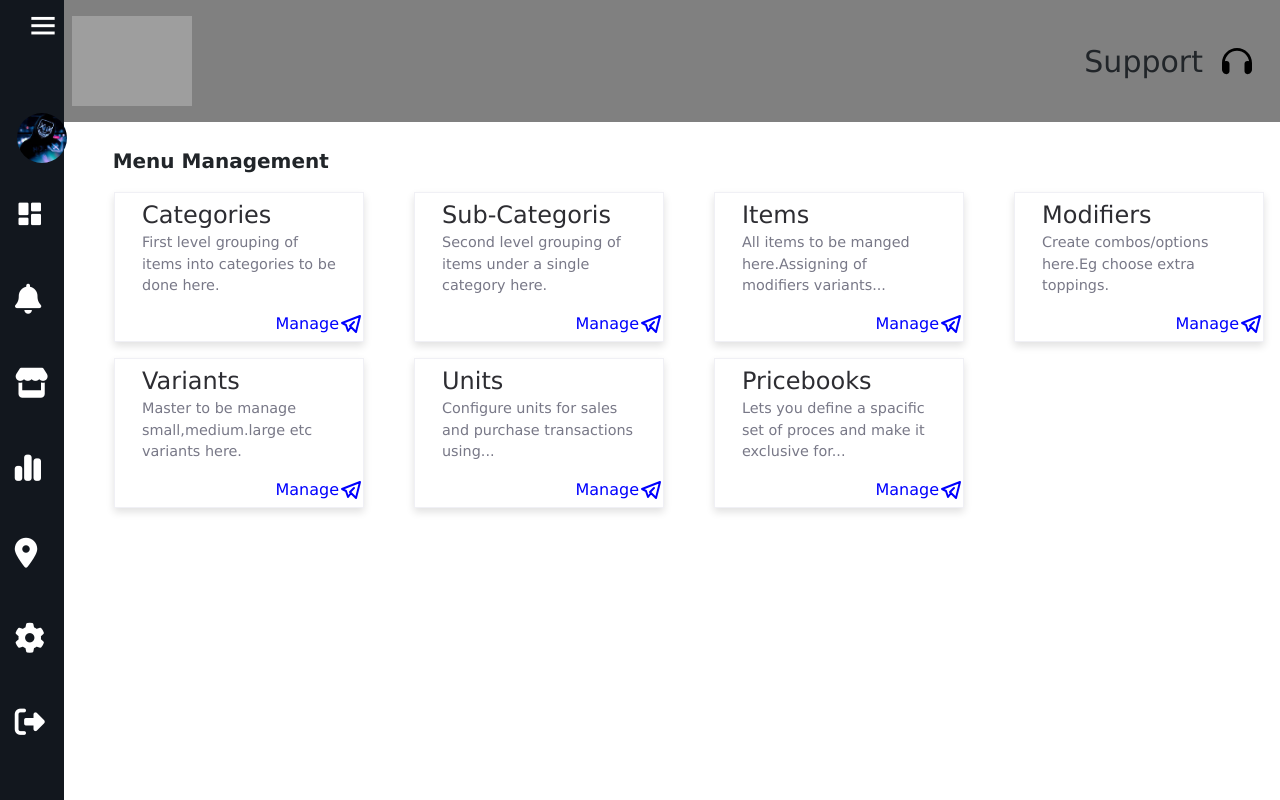
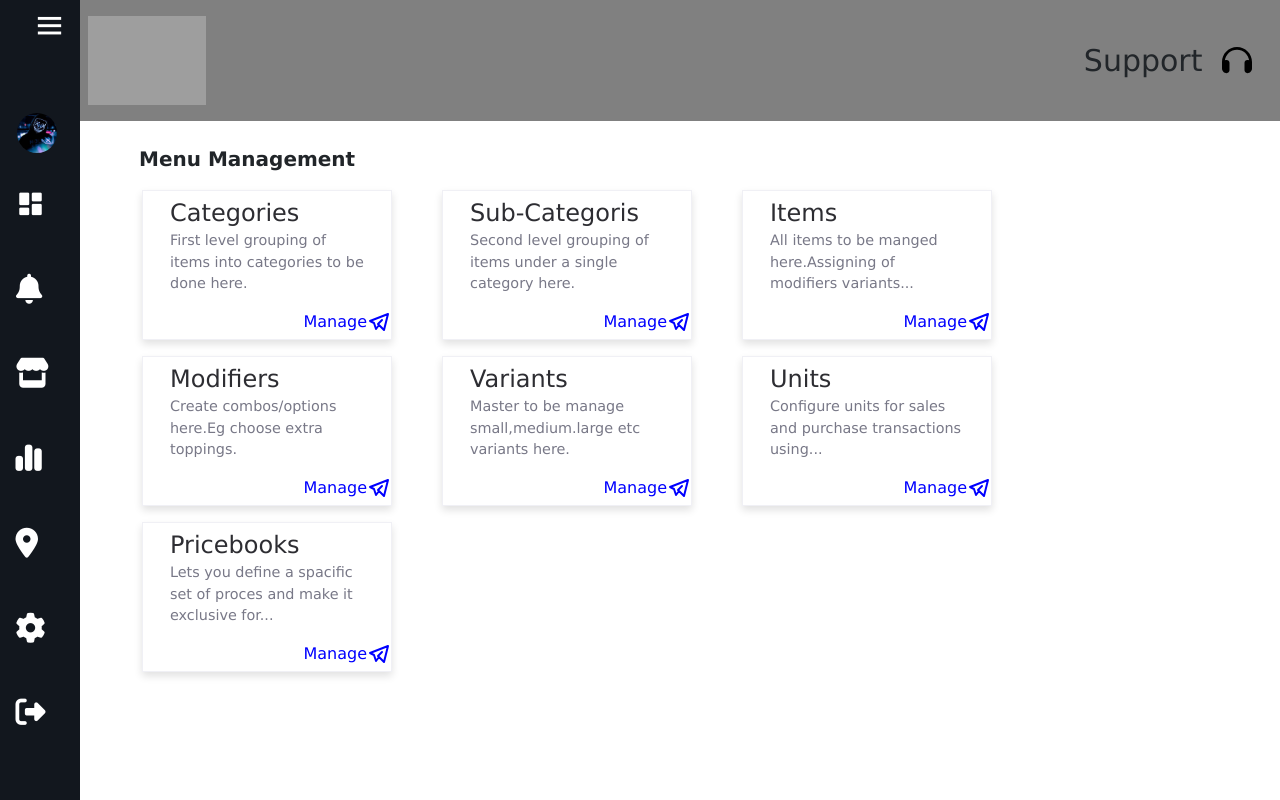
Before and after one commit to imbuesoft/patient, a React (Create React App) app: page / in a window 1280 px wide. Built offline with nearby package versions, Linux system fonts and the light colour scheme; grey boxes are pictures that could not be loaded.

Commit message:
Sidebar updated

```diff
--- a/src/component/Sidebardash/Newdashboard.css
+++ b/src/component/Sidebardash/Newdashboard.css
@@ -49,6 +49,8 @@
   .nav-mainbar{
     position:relative;
       font-size: 30px;
-      width: 100%;
+      width: 102%;
+      left:-12px;
     background-color:gray ;
+    z-index: -20;
   }
--- a/src/component/Sidebardash/Newsidebar.css
+++ b/src/component/Sidebardash/Newsidebar.css
@@ -5,13 +5,9 @@
     font-family: Verdana, Geneva, Tahoma, sans-serif;
 }
 .main-logo{
-    width: 30px;
+    width: 15%;
 }
-.user-img{
-    width: 50px;
-    height: 50px;
-    border-radius: 50%;
-}
+
 .conat{
     width: 100%;
     height: 100%;
@@ -19,21 +15,30 @@
 }
 .sidebar-main{
     position: relative;
-    left: 0px;
+    left: -12px;
     top: 0px;
     min-height: 100vh;
     height: 100%;
-    width: 5%;
+    width: 80px;
     padding: 0.4rem 0.8rem;
     background-color: #12171e;
     transition: all 0.9s ease;
 }
-
+.sidebar-main .user-img{
+    width: 40px;
+    height: 40px;
+    border-radius: 100%;
+}
+.sidebar-main.sidebar-collapsed .user-img{
+    width: 25%;
+    height: 25%;
+    border-radius: 100%;
+}
 .sidebar-main.sidebar-collapsed ~ .main-compo{
     left: 0px;
 }
 .sidebar-main.sidebar-collapsed{
-    width: 20%;
+    width: 400px;
 }
 .menubtn{
     position: absolute;
@@ -72,7 +77,7 @@
     margin: 0px;
     margin-left: 1rem;
     font-weight: 600;
-    transition: all 0.5s ease;
+    transition: all 0.9s ease;
 
 }
 .maintitle{
--- a/src/component/Sidebardash/Newsidebar.js
+++ b/src/component/Sidebardash/Newsidebar.js
@@ -56,7 +56,7 @@ const Newsidebar = () => {
 
     }
     return (
-        <div className=' conat'>
+        <div className=' conat container-fluid'>
             <div className={` sidebar sidebar-main ${action ? 'sidebar-collapsed' : ''}`}>
                 <div className='top'>
                     <div className='div-logo'>
```
